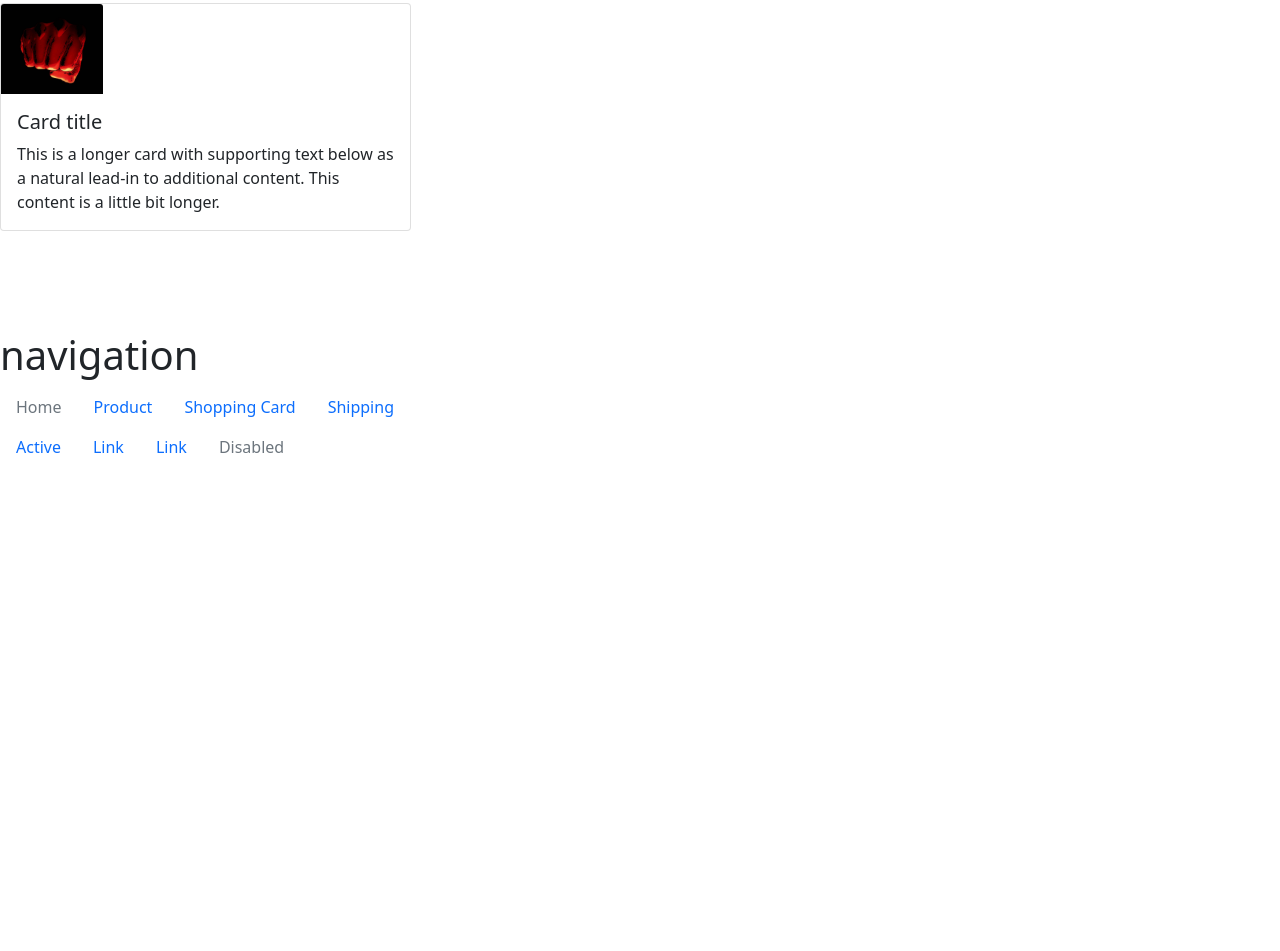
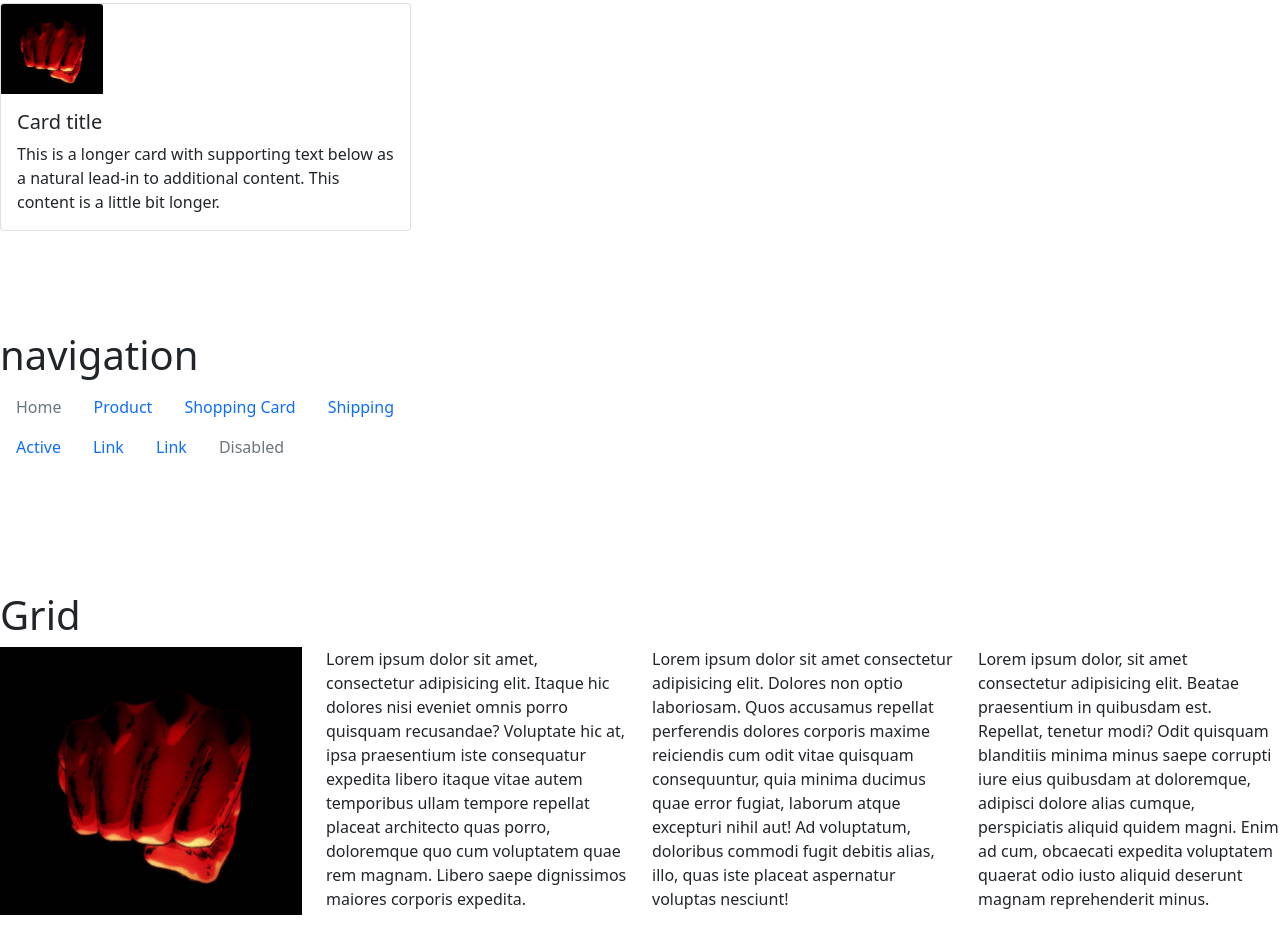
Before and after one commit to Chy-Zaber-Bin-Zahid/Bootstrap-practice, a plain HTML site: page index.html in a window 1280 px wide. Shown: the part 2339-3290 px from the top of the page. Before the commit the page ends 2806 px from the top, so only its background shows below. Drawn offline with nearby package versions, Linux system fonts and the light colour scheme.

Commit message:
new things learned

```diff
--- a/index.html
+++ b/index.html
@@ -148,6 +148,23 @@
         </li>
       </ul>
 
+      <dib class="container">
+          <h1>Grid</h1>
+          <div class="row">
+            <div class="col-12 col-sm-12 col-md-6 col-lg-4 col-xl-3">
+                <img class = "img-fluid" src="punch.jpg" alt="">
+            </div>
+            <div class="col-12 col-sm-12 col-md-6 col-lg-4 col-xl-3">
+                <p>Lorem ipsum dolor sit amet, consectetur adipisicing elit. Itaque hic dolores nisi eveniet omnis porro quisquam recusandae? Voluptate hic at, ipsa praesentium iste consequatur expedita libero itaque vitae autem temporibus ullam tempore repellat placeat architecto quas porro, doloremque quo cum voluptatem quae rem magnam. Libero saepe dignissimos maiores corporis expedita.</p>
+            </div>
+            <div class="col-12 col-sm-12 col-md-6 col-lg-4 col-xl-3">
+                <p>Lorem ipsum dolor sit amet consectetur adipisicing elit. Dolores non optio laboriosam. Quos accusamus repellat perferendis dolores corporis maxime reiciendis cum odit vitae quisquam consequuntur, quia minima ducimus quae error fugiat, laborum atque excepturi nihil aut! Ad voluptatum, doloribus commodi fugit debitis alias, illo, quas iste placeat aspernatur voluptas nesciunt!</p>
+            </div>
+            <div class="col-12 col-sm-12 col-md-6 col-lg-4 col-xl-3">
+                <p>Lorem ipsum dolor, sit amet consectetur adipisicing elit. Beatae praesentium in quibusdam est. Repellat, tenetur modi? Odit quisquam blanditiis minima minus saepe corrupti iure eius quibusdam at doloremque, adipisci dolore alias cumque, perspiciatis aliquid quidem magni. Enim ad cum, obcaecati expedita voluptatem quaerat odio iusto aliquid deserunt magnam reprehenderit minus.</p>
+          </div>
+        </div>
+      </dib>
       <script src="https://cdn.jsdelivr.net/npm/bootstrap@5.1.3/dist/js/bootstrap.bundle.min.js" integrity="sha384-ka7Sk0Gln4gmtz2MlQnikT1wXgYsOg+OMhuP+IlRH9sENBO0LRn5q+8nbTov4+1p" crossorigin="anonymous"></script>
 
 </body>
```
